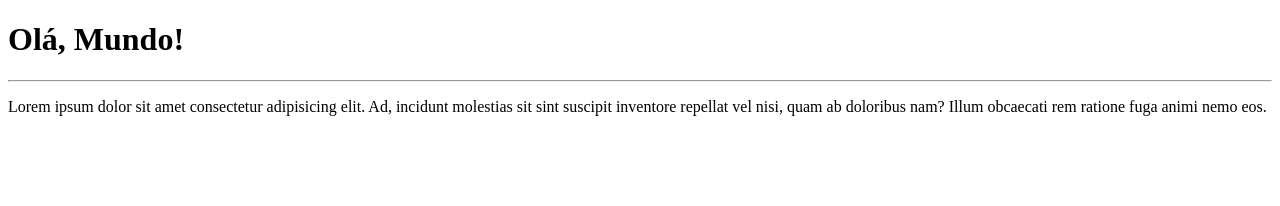
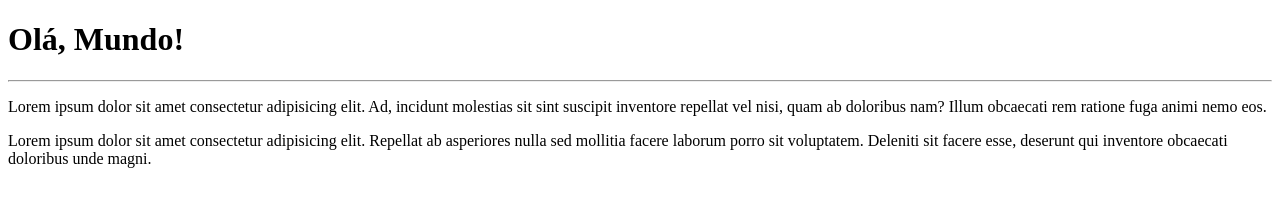
Before and after one commit to vicktorsousa/Ola-Mundo, a plain HTML site: page site-exemplo/index.html in a window 1280 px wide. Drawn offline with Linux system fonts and the light colour scheme.

Commit message:
adicionei um parágrafo

```diff
--- a/site-exemplo/index.html
+++ b/site-exemplo/index.html
@@ -14,6 +14,10 @@
         Ad, incidunt molestias sit sint suscipit inventore repellat
         vel nisi, quam ab doloribus nam? Illum obcaecati rem ratione
         fuga animi nemo eos.</p>
+    <p>Lorem ipsum dolor sit amet consectetur adipisicing elit.
+         Repellat ab asperiores nulla sed mollitia facere laborum
+         porro sit voluptatem. Deleniti sit facere esse, deserunt
+         qui inventore obcaecati doloribus unde magni.</p>
 
 </body>
 </html>
```
